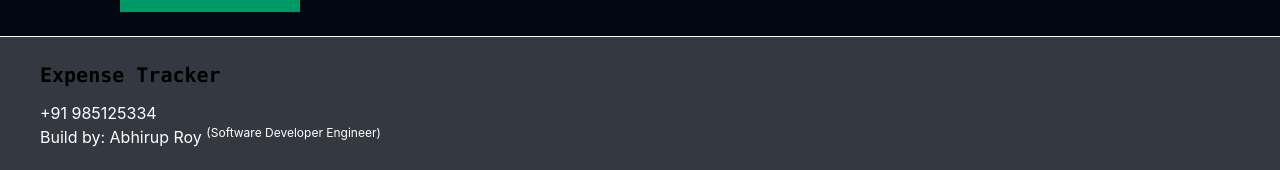
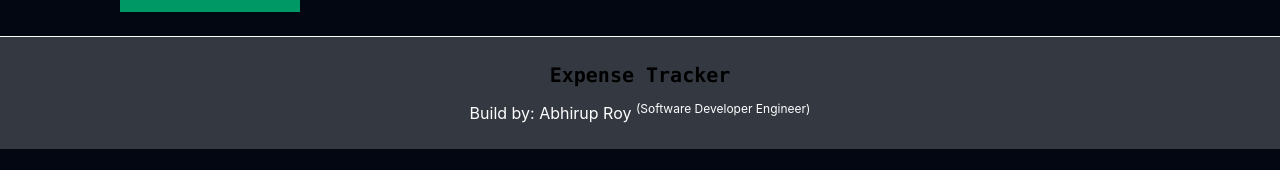
Before and after one commit to AbhirupRoy27/Expense-Tracker, a React (Vite) app in the folder Expense-Tracker-Frontend/: page / in a window 1280 px wide. Shown: the part 830-1000 px from the top of the page. After the commit the page ends 979 px from the top, so only its background shows below. Built offline with nearby package versions, Linux system fonts and the light colour scheme; no server answers.

Commit message:
fix: center align heading and footer text in App component

```diff
--- a/Expense-Tracker-Frontend/src/App/App.jsx
+++ b/Expense-Tracker-Frontend/src/App/App.jsx
@@ -10,13 +10,13 @@ function App() {
         </Routes>
       </div>
       <div className="py-6 px-2 sm:px-10 border-t border-white mt-6 bg-gray-50/20">
-        <h3 className="text-xl mb-3 font-mono font-semibold">
+        <h3 className="text-xl mb-3 font-mono font-semibold text-center">
           Expense Tracker
         </h3>
-        <div className="text-white">
+        {/* <div className="text-white">
           <span>+91 985125334</span>
-        </div>
-        <p className="text-white">
+        </div> */}
+        <p className="text-white text-center">
           Build by: Abhirup Roy <sup>(Software Developer Engineer)</sup>
         </p>
       </div>
```
